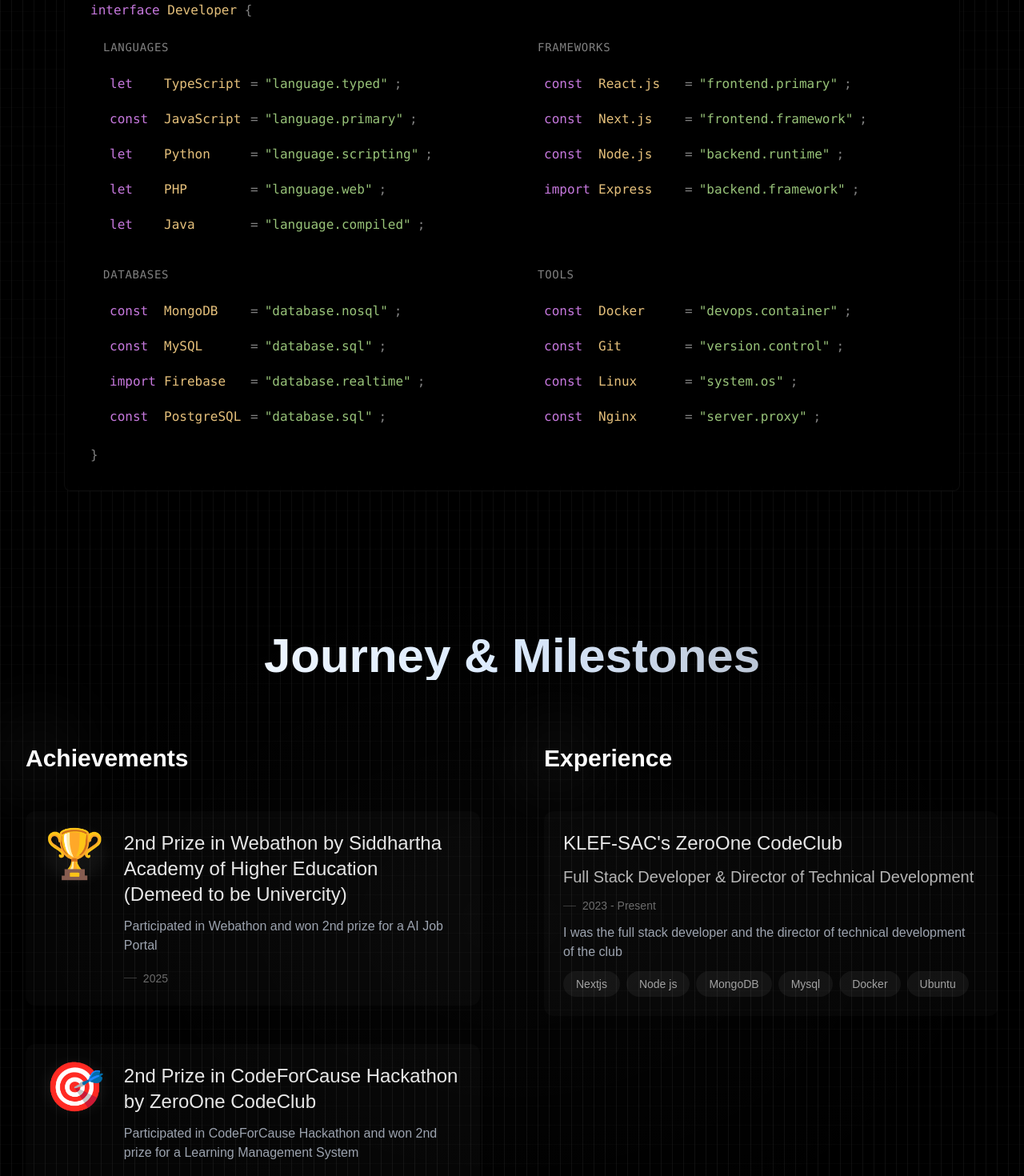
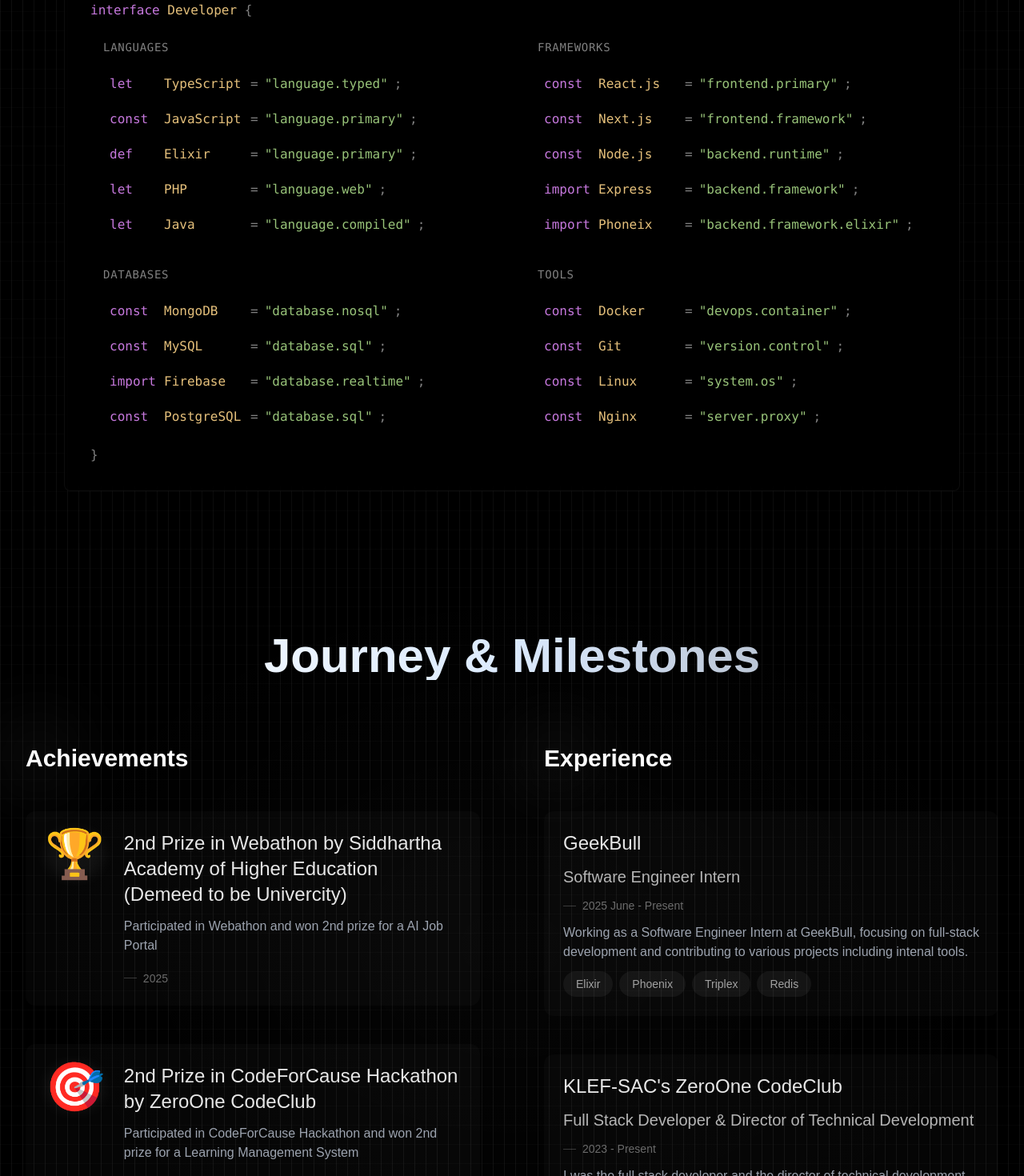
Before and after one commit to dinexh/Korukonda, a Next.js app in the folder my-app/: page / in a window 1280 px wide. Shown: the part 2530-4000 px from the top of the page at 80% size. Built offline with nearby package versions, Linux system fonts and the light colour scheme; no server answers.

Commit message:
feat : added new skills and experices

```diff
--- a/my-app/src/app/ui/AchievementsExperience/index.js
+++ b/my-app/src/app/ui/AchievementsExperience/index.js
@@ -18,12 +18,20 @@ const achievements = [
 
 const experiences = [
   {
+    company: "GeekBull",
+    role: "Software Engineer Intern",
+    duration: "2025 June - Present",
+    description: "Working as a Software Engineer Intern at GeekBull, focusing on full-stack development and contributing to various projects including intenal tools.",
+    tech: ["Elixir", "Phoenix", "Triplex" , "Redis"]
+  },
+  {
     company: "KLEF-SAC's ZeroOne CodeClub",
     role: "Full Stack Developer & Director of Technical Development",
     duration: "2023 - Present",
     description: "I was the full stack developer and the director of technical development of the club",
     tech: ["Nextjs", "Node js", "MongoDB", "Mysql", "Docker", "Ubuntu"]
   },
+
 ];
 
 export default function AchievementsExperience() {
--- a/my-app/src/app/ui/Skills/index.js
+++ b/my-app/src/app/ui/Skills/index.js
@@ -7,7 +7,7 @@ const skills = {
   languages: [
     { name: "TypeScript", type: "let", value: "language.typed", years: 2 },
     { name: "JavaScript", type: "const", value: "language.primary", years: 4 },
-    { name: "Python", type: "let", value: "language.scripting", years: 2 },
+    { name: "Elixir", type: "def", value: "language.primary", years: 2 },
     { name: "PHP", type: "let", value: "language.web", years: 2 },
     { name: "Java", type: "let", value: "language.compiled", years: 2 }
   ],
@@ -15,7 +15,8 @@ const skills = {
     { name: "React.js", type: "const", value: "frontend.primary", years: 4 },
     { name: "Next.js", type: "const", value: "frontend.framework", years: 3 },
     { name: "Node.js", type: "const", value: "backend.runtime", years: 3 },
-    { name: "Express", type: "import", value: "backend.framework", years: 3 }
+    { name: "Express", type: "import", value: "backend.framework", years: 3 },
+    { name: "Phoneix", type: "import", value: "backend.framework.elixir", years: 2 }
   ],
   databases: [
     { name: "MongoDB", type: "const", value: "database.nosql", years: 3 },
```
